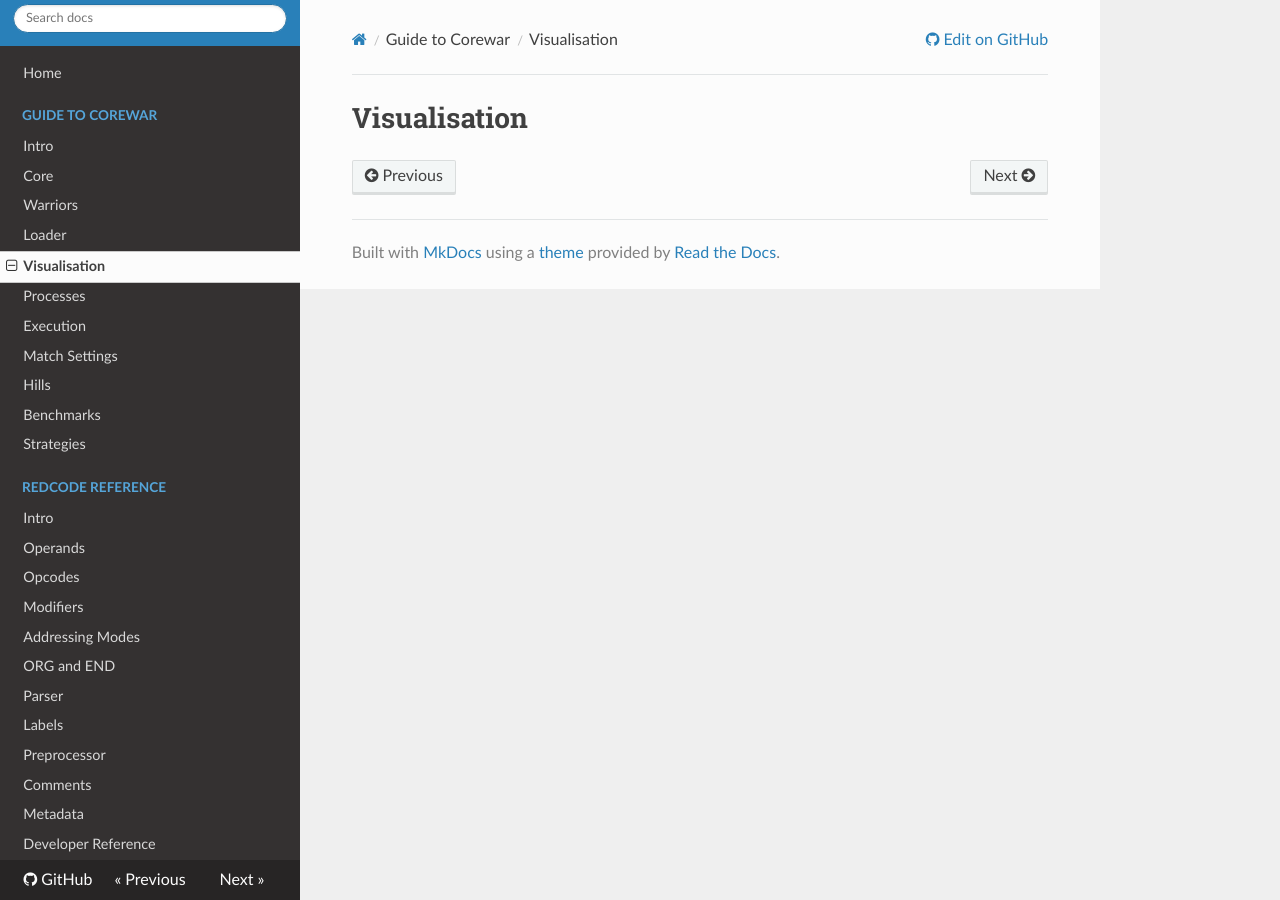
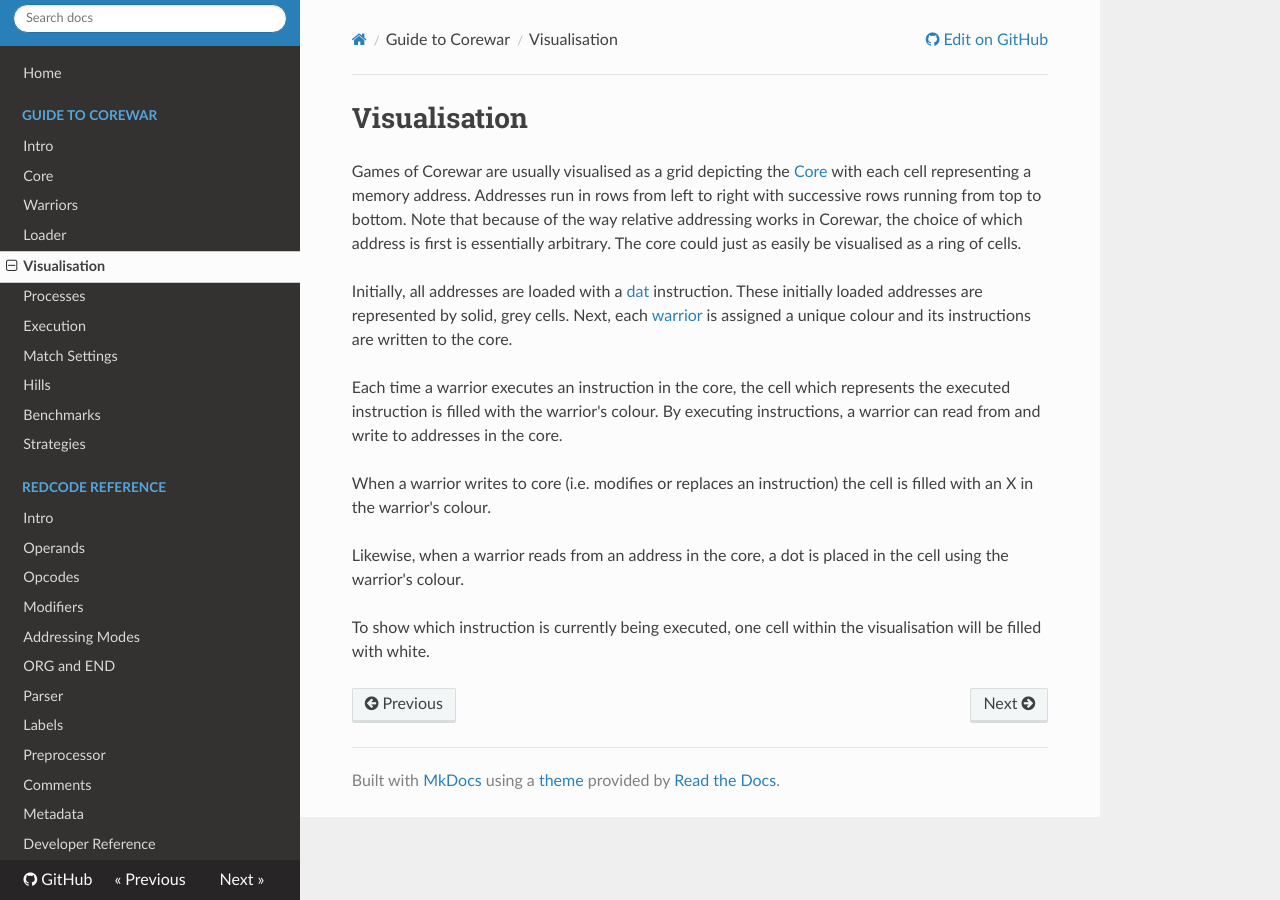
Before and after one commit to corewar/corewar.io, an MkDocs documentation site: the page built from docs/corewar/visualisation.md, in a window 1280 px wide. Built offline with MkDocs 1.6.1, drawn with Linux system fonts in a browser that asks for light colours; nearby versions of some CDN libraries; old or Windows-style settings are respelled for this version of MkDocs.

Commit message:
Visualisation

```diff
--- a/docs/corewar/visualisation.md
+++ b/docs/corewar/visualisation.md
@@ -1 +1,13 @@
 # Visualisation
+
+Games of Corewar are usually visualised as a grid depicting the [Core](core) with each cell representing a memory address.  Addresses run in rows from left to right with successive rows running from top to bottom.  Note that because of the way relative addressing works in Corewar, the choice of which address is first is essentially arbitrary.  The core could just as easily be visualised as a ring of cells.
+
+Initially, all addresses are loaded with a [dat](../redcode/opcodes#dat-data) instruction. These initially loaded addresses are represented by solid, grey cells. Next, each [warrior](warriors) is assigned a unique colour and its instructions are written to the core.
+
+Each time a warrior executes an instruction in the core, the cell which represents the executed instruction is filled with the warrior's colour.  By executing instructions, a warrior can read from and write to addresses in the core.
+
+When a warrior writes to core (i.e. modifies or replaces an instruction) the cell is filled with an X in the warrior's colour.
+
+Likewise, when a warrior reads from an address in the core, a dot is placed in the cell using the warrior's colour.
+
+To show which instruction is currently being executed, one cell within the visualisation will be filled with white.
```
